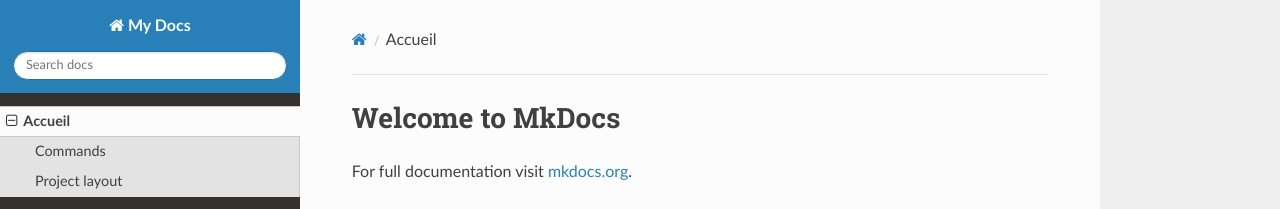
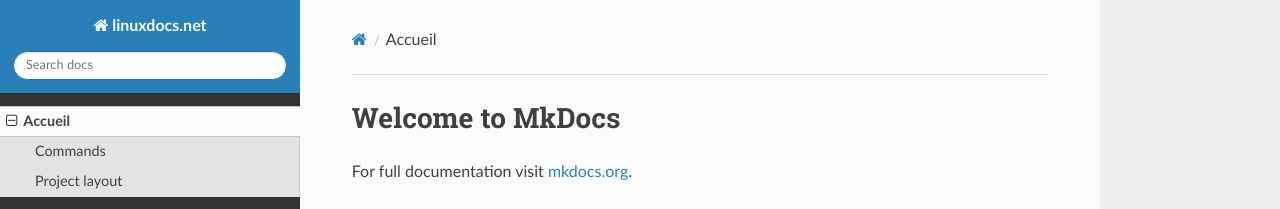
Before and after one commit to lbr38/documentation, an MkDocs documentation site: the page built from docs/index.md, in a window 1280 px wide. Shown: the top 209 px of the page. Built offline with MkDocs 1.6.1, drawn with Linux system fonts in a browser that asks for light colours; nearby versions of some CDN libraries.

Commit message:
Update docs

```diff
--- a/mkdocs.yml
+++ b/mkdocs.yml
@@ -1,4 +1,4 @@
-site_name: My Docs
+site_name: linuxdocs.net
 docs_dir: docs
 nav:
     - Accueil: index.md
```
